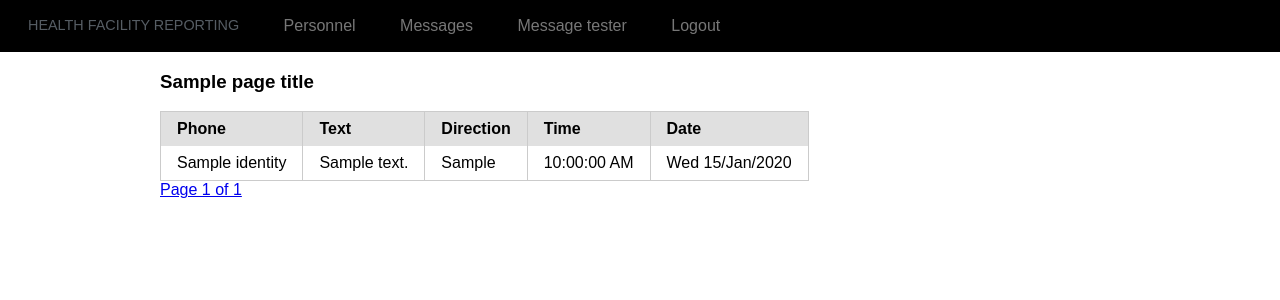
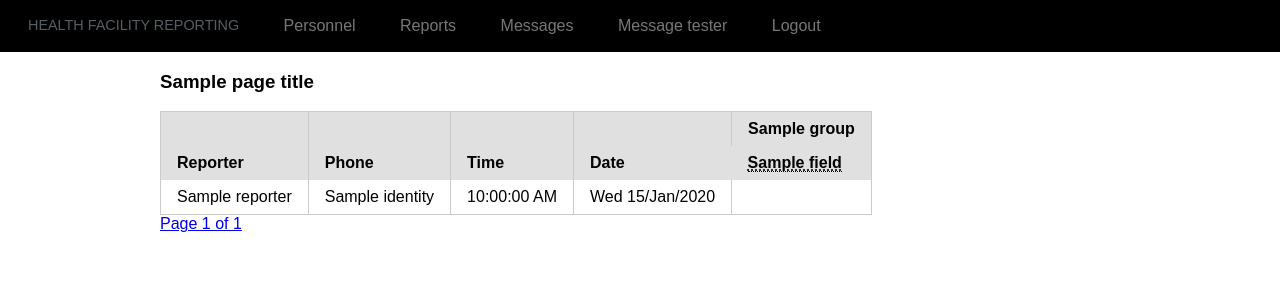
Before and after one commit to timbaobjects/hfr, a Django app: template core/templates/core/report_list.html in a window 1280 px wide. Shown: the top 300 px of the page. Run offline with Django 3.2, Linux system fonts and the light colour scheme; the template is opened without the code that fills it: most values are stand-ins (such as "Sample title", 1, 10 or a date in 2020); some libraries are stand-ins or nearby versions.

Commit message:
Added other views

```diff
--- a/core/templates/core/base.html
+++ b/core/templates/core/base.html
@@ -8,6 +8,7 @@
 		<a class="pure-menu-heading" href="">Health Facility Reporting</a>
 		<ul>
 			<li><a href="{% url 'personnel' %}">Personnel</a></li>
+			<li><a href="{% url 'reports' %}">Reports</a></li>
 			<li><a href="{% url 'messages' %}">Messages</a></li>
 			<li><a href="{% url 'httptester-index' %}">Message tester</a></li>
 			<li><a href="{% url 'signout' %}">Logout</a></li>
--- a/core/templates/core/message_list.html
+++ b/core/templates/core/message_list.html
@@ -2,7 +2,7 @@
 {% block main %}
 <h3>{{ page_title }}</h3>
 <div>
-{% if object_list %}
+{% if msgs %}
 <table class="pure-table">
 	<thead>
 		<tr>
@@ -14,7 +14,7 @@
 		</tr>
 	</thead>
 	<tbody>
-		{% for message in object_list %}
+		{% for message in msgs %}
 		<tr>
 			<td>{{ message.connection.identity }}</td>
 			<td>{{ message.text }}</td>
--- a/core/templates/core/report_list.html
+++ b/core/templates/core/report_list.html
@@ -1,26 +1,40 @@
 {% extends 'core/base.html' %}
+{% load common %}
 {% block main %}
 <h3>{{ page_title }}</h3>
 <div>
-{% if object_list %}
+{% if reports %}
 <table class="pure-table">
 	<thead>
 		<tr>
-			<th>Phone</th>
-			<th>Text</th>
-			<th>Direction</th>
-			<th>Time</th>
-			<th>Date</th>
+			<th rowspan="2">Reporter</th>
+			<th rowspan="2">Phone</th>
+			<th rowspan="2">Time</th>
+			<th rowspan="2">Date</th>
+			{% for group in checklist.groups.all %}
+			<th colspan="{{ group.fields.count }}">{{ group.name }}</th>
+			{% endfor %}
+		</tr>
+		<tr>
+			{% for group in checklist.groups.all %}
+			{% for field in group.fields.all %}
+			<th><abbr title="{{ field.description }}">{{ field.name }}</abbr></th>
+			{% endfor %}
+			{% endfor %}
 		</tr>
 	</thead>
 	<tbody>
-		{% for message in object_list %}
+		{% for report in reports %}
 		<tr>
-			<td>{{ message.connection.identity }}</td>
-			<td>{{ message.text }}</td>
-			<td>{{ message.get_direction_display }}</td>
-			<td>{{ message.date|date:'h:i:s A' }}</td>
-			<td>{{ message.date|date:'D d/M/Y' }}</td>
+			<td>{{ report.reporter.name }}</td>
+			<td>{{ report.reporter.contact.connection_set.all.0.identity }}</td>
+			<td>{{ report.updated|date:'h:i:s A' }}</td>
+			<td>{{ report.updated|date:'D d/M/Y' }}</td>
+			{% for group in checklist.groups.all %}
+			{% for field in group.fields.all %}
+			<td>{{ report.data|hash:field.name }}</td>
+			{% endfor %}
+			{% endfor %}
 		</tr>
 		{% endfor %}
 	</tbody>
--- /dev/null
+++ b/core/templatetags/common.py
@@ -0,0 +1,8 @@
+from django import template
+
+register = template.Library()
+
+
+@register.filter
+def hash(h, key):
+    return h.get(key, '')
--- a/core/urls.py
+++ b/core/urls.py
@@ -1,11 +1,12 @@
 from django.conf.urls import include, patterns, url
-from core.views import DashboardView, MessageListView, WorkerListView
+from core.views import DashboardView, MessageListView, ReportListView, WorkerListView
 
 urlpatterns = patterns(
     '',
     url(r'^$', DashboardView.as_view(), name='dashboard'),
     url(r'^messages/?$', MessageListView.as_view(), name='messages'),
     url(r'^personnel/?$', WorkerListView.as_view(), name='personnel'),
+    url(r'^reports/?$', ReportListView.as_view(), name='reports'),
     url(r'^accounts/login/?$', 'core.views.signin', name='signin'),
     url(r'^accounts/logout/?$', 'django.contrib.auth.views.logout',
         {'next_page': '/'}, name='signout'),
--- a/core/views.py
+++ b/core/views.py
@@ -10,6 +10,7 @@ from django.utils.http import is_safe_url
 from django.views.generic import ListView, View
 from django.views.generic.base import TemplateResponseMixin
 from rapidsms.contrib.messagelog.models import Message
+from checklists.models import Form
 from core.models import Report
 from workers.models import Worker
 
@@ -81,7 +82,7 @@ class FilteredListView(ListView):
 
 
 class MessageListView(ListView):
-    context_object_name = 'messages'
+    context_object_name = 'msgs'
     page_title = 'Messages'
     paginate_by = settings.PAGE_SIZE
     queryset = Message.objects.order_by('-pk')
@@ -111,6 +112,7 @@ class ReportListView(ListView):
 
     def get_context_data(self, **kwargs):
         context = super(ReportListView, self).get_context_data(**kwargs)
+        context['checklist'] = Form.objects.first()
         context['page_title'] = self.page_title
         return context
 
```
Also changed, not shown: core/templatetags/__init__.py (added).
